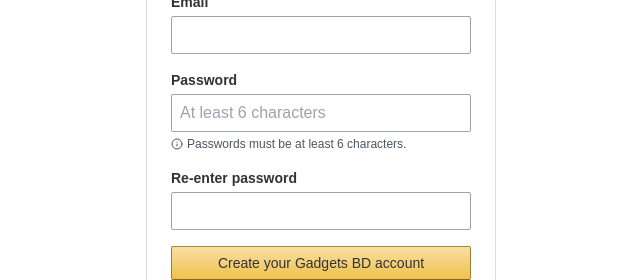
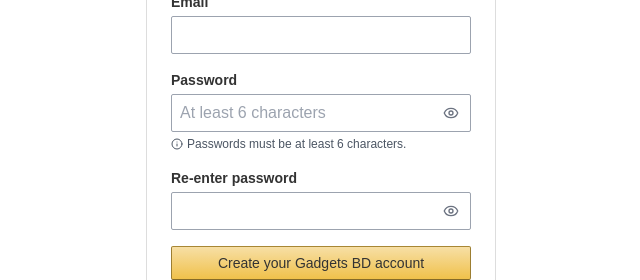
Before and after one commit to ALNAFI/LWS_M11_A9, a Next.js app: page /auth/register in a window 1280 px wide. Shown: the part 369-649 px from the top of the page, without its empty margins (319-959 px from the left). Built offline with nearby package versions, Linux system fonts and the light colour scheme; no server answers.

Commit message:
Deployed  v9

```diff
--- a/app/(pages)/bookings/page.js
+++ b/app/(pages)/bookings/page.js
@@ -49,7 +49,7 @@
 
   return (
     <>
-      <main className="max-w-[1000px] mx-auto w-full p-4 py-6">
+      <main className="flex-1 max-w-[1000px] mx-auto w-full p-4 py-6">
         <NavResults />
         <BookingsPageHeader ordersCount={orders.length} />
 
--- a/app/components/auth/login/LoginForm.jsx
+++ b/app/components/auth/login/LoginForm.jsx
@@ -3,7 +3,7 @@
 import React, { useState } from 'react'
 import Link from 'next/link'
 import { useRouter, useSearchParams } from 'next/navigation'
-import { ChevronRight } from 'lucide-react'
+import { ChevronRight, Eye, EyeOff } from 'lucide-react'
 import { loginData } from '@/app/data'
 import ContinueWithGoogle from '@/app/components/auth/ContinueWithGoogle'
 
@@ -15,6 +15,7 @@
   const searchParams = useSearchParams()
   const [error, setError] = useState('')
   const [loading, setLoading] = useState(false)
+  const [showPassword, setShowPassword] = useState(false)
   const { form, disclaimer, helpLink } = loginData
   const redirect = searchParams.get('redirect')
 
@@ -84,6 +85,29 @@
                 {field.label}
               </label>
             )}
+            {field.type === 'password' ? (
+              <div className="relative">
+                <input
+                  type={showPassword ? 'text' : 'password'}
+                  id={field.id}
+                  name={field.id}
+                  required={field.required}
+                  className={`${inputClassName} pr-10`}
+                />
+                <button
+                  type="button"
+                  onClick={() => setShowPassword((p) => !p)}
+                  className="absolute right-2 top-1/2 -translate-y-1/2 p-1 text-gray-500 hover:text-gray-700 focus:outline-none"
+                  aria-label={showPassword ? 'Hide password' : 'Show password'}
+                >
+                  {showPassword ? (
+                    <EyeOff className="w-4 h-4" />
+                  ) : (
+                    <Eye className="w-4 h-4" />
+                  )}
+                </button>
+              </div>
+            ) : (
               <input
                 type={field.type}
                 id={field.id}
@@ -91,6 +115,7 @@
                 required={field.required}
                 className={inputClassName}
               />
+            )}
           </div>
         ))}
 
--- a/app/components/auth/register/RegisterForm.jsx
+++ b/app/components/auth/register/RegisterForm.jsx
@@ -3,7 +3,7 @@
 import React, { useState } from 'react'
 import Link from 'next/link'
 import { useRouter } from 'next/navigation'
-import { Info } from 'lucide-react'
+import { Info, Eye, EyeOff } from 'lucide-react'
 import { registerData } from '@/app/data'
 import ContinueWithGoogle from '@/app/components/auth/ContinueWithGoogle'
 
@@ -17,6 +17,7 @@
   const [accountType, setAccountType] = useState('customer')
   const [error, setError] = useState('')
   const [loading, setLoading] = useState(false)
+  const [showPassword, setShowPassword] = useState(false)
   const { form, disclaimer, signIn, shopOwnerInfo } = registerData
   const isShopOwner = accountType === 'shopOwner'
 
@@ -146,6 +147,30 @@
               >
                 {field.label}
               </label>
+              {field.type === 'password' ? (
+                <div className="relative">
+                  <input
+                    type={showPassword ? 'text' : 'password'}
+                    id={field.id}
+                    name={field.id}
+                    required={field.showForShopOwner ? isShopOwner : field.required}
+                    placeholder={field.placeholder}
+                    className={`${inputClassName} pr-10`}
+                  />
+                  <button
+                    type="button"
+                    onClick={() => setShowPassword((p) => !p)}
+                    className="absolute right-2 top-1/2 -translate-y-1/2 p-1 text-gray-500 hover:text-gray-700 focus:outline-none"
+                    aria-label={showPassword ? 'Hide password' : 'Show password'}
+                  >
+                    {showPassword ? (
+                      <EyeOff className="w-4 h-4" />
+                    ) : (
+                      <Eye className="w-4 h-4" />
+                    )}
+                  </button>
+                </div>
+              ) : (
                 <input
                   type={field.type}
                   id={field.id}
@@ -154,6 +179,7 @@
                   placeholder={field.placeholder}
                   className={inputClassName}
                 />
+              )}
               {field.hint && (
                 <p className="text-xs text-gray-600 mt-1 flex items-center gap-1">
                   <Info className="w-3 h-3 inline" />
```
Lines whose indentation alone changed are shown as unchanged.
